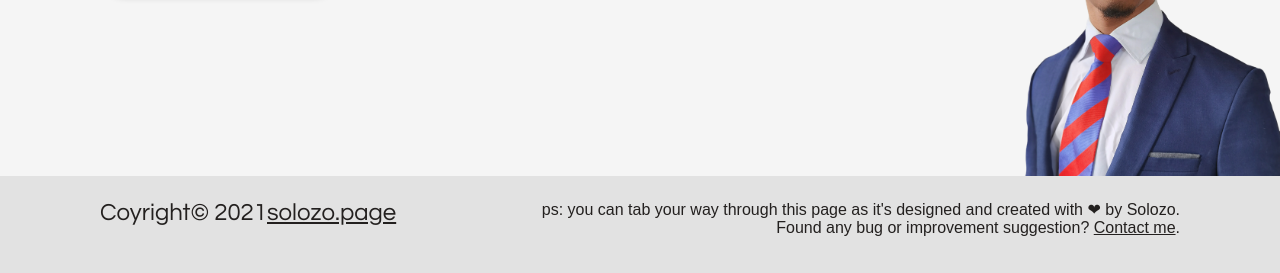
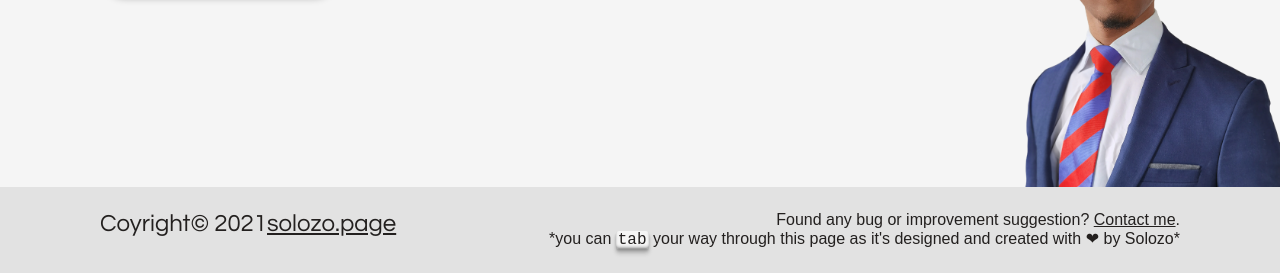
Before and after one commit to Ozoemenamsolomon/Portfolio-v2, a Gatsby site: page / in a window 1280 px wide. Shown: the part 527-800 px from the top of the page. Built offline with nearby package versions, Linux system fonts and the light colour scheme; Gatsby itself is replaced by a stand-in of ours.

Commit message:
style selection, hide language select

```diff
--- a/src/components/Footer.tsx
+++ b/src/components/Footer.tsx
@@ -23,16 +23,9 @@ const Footer: React.FC<FooterProp> = ({ locationPath }) => {
           Coyright&copy; {new Date().getFullYear()}
           <Link to="/">solozo.page</Link>
         </FooterP>
-        <p
-          style={{
-            font: "small-caption",
-            textAlign: "right",
-            marginBottom: "0",
-          }}
-        >
-          ps: you can tab your way through this page as it's designed and
-          created with ❤ by Solozo. <br /> Found any bug or improvement
-          suggestion?{" "}
+        <FooterNote>
+          {" "}
+          Found any bug or improvement suggestion?{" "}
           <Link
             style={{ font: "inherit" }}
             to="/contact"
@@ -40,8 +33,24 @@ const Footer: React.FC<FooterProp> = ({ locationPath }) => {
           >
             Contact me
           </Link>
-          .
-        </p>
+          . <br />
+          &#42;you can{" "}
+          <kbd
+            style={{
+              font: "inherit",
+              fontFamily: "monospace",
+              background: "var(--secondbg)",
+              borderRadius: "3px",
+              padding: "0px 2px",
+              boxShadow:
+                "rgb(0 0 0 / 17%) 0px -1px 1px 0px inset, rgb(0 0 0 / 15%) 0px -2px 2px 0px inset, rgb(0 0 0 / 10%) 0px -3px 3px 0px inset, rgb(0 0 0 / 6%) 0px 1px 1px, rgb(0 0 0 / 9%) 0px 2px 2px, rgb(0 0 0 / 9%) 0px 3px 3px, rgb(0 0 0 / 9%) 0px 4px 4px, rgb(0 0 0 / 9%) 0px 5px 5px",
+            }}
+          >
+            tab
+          </kbd>{" "}
+          your way through this page as it's designed and created with ❤ by
+          Solozo&#42;
+        </FooterNote>
       </Container>
     </MyFooter>
   )
@@ -49,7 +58,7 @@ const Footer: React.FC<FooterProp> = ({ locationPath }) => {
 
 export default Footer
 const MyFooter = styled.footer`
-  padding: 1rem 0px 1.5rem;
+  padding: 1rem 0px;
   display: flex;
   justify-content: center;
   background-color: var(--firstbg);
@@ -59,3 +68,10 @@ const FooterP = styled.p`
   text-align: center;
   margin-bottom: 0;
 `
+const FooterNote = styled.p`
+  font: small-caption;
+  margin-bottom: 0;
+  @media (min-width: 600px) {
+    text-align: right;
+  }
+`
--- a/src/components/Navigation.tsx
+++ b/src/components/Navigation.tsx
@@ -93,7 +93,7 @@ const Navigation: React.FC<NavigationProps> = ({ userLang }) => {
         settings
         <span className="material-icons">arrow_drop_down</span>
         <ul className="dropdown">
-          <li className="settings-list-items">
+          <li style={{ display: "none" }} className="settings-list-items">
             <label>
               EN
               <input type="checkbox" value="" className="checkbox" />
@@ -130,7 +130,7 @@ const Navigation: React.FC<NavigationProps> = ({ userLang }) => {
           </NavSettings>
         </span>
         <SubNavList className="dropdown">
-          <li className="settings-list-items">
+          <li style={{ display: "none" }} className="settings-list-items">
             {/* <div style={{ display: "flex" }}> */}
             <label>
               EN
@@ -182,11 +182,20 @@ const Navigation: React.FC<NavigationProps> = ({ userLang }) => {
               style={{
                 opacity: 0.5,
                 font: "small-caption",
-                paddingBottom: "0",
+                marginBottom: "0",
               }}
             >
               &#42; Your choice is saved for your next visit
             </p>
+          </li>
+          <li
+            style={{
+              textAlign: "center",
+              font: "small-caption",
+              opacity: "20%",
+            }}
+          >
+            coming soon: i18n
           </li>
         </SubNavList>
       </NavItem>
--- a/src/components/layout.css
+++ b/src/components/layout.css
@@ -68,6 +68,10 @@ a {
   --soo-gradient: linear-gradient(var(--light-blue), var(--dark-blue));
   /* --soo-gradient: linear-gradient(rgb(63, 115, 167), rgb(35, 62, 99)); */
   --reach-skip-nav: 1;
+}
+::selection {
+  background: var(--dark-blue);
+  color: var(--btn-colour);
 }
 .darkmode {
   --firstbg: #2b2625;
```
Also changed, not shown: src/pages/contact.tsx (+12 -2 lines).
